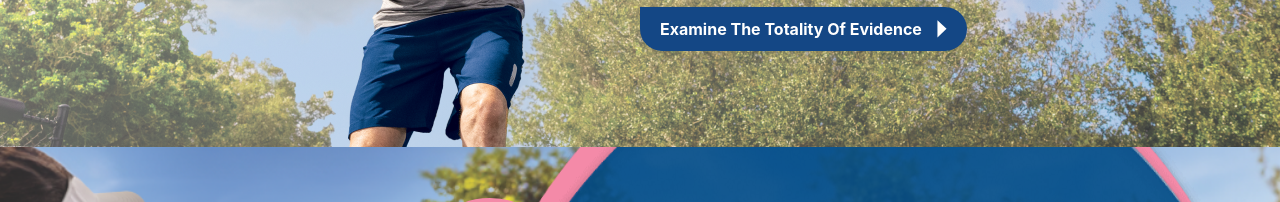
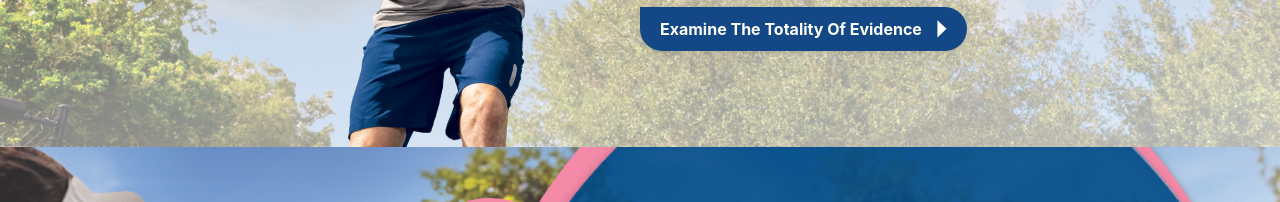
Before and after one commit to mahmoudelgamal/PYZCHIVA, a plain HTML site: page index.html in a window 1280 px wide. Shown: the part 353-555 px from the top of the page. Drawn offline with Linux system fonts and the light colour scheme.

Commit message:
fix background gradient

```diff
--- a/index.css
+++ b/index.css
@@ -25,9 +25,10 @@ button {
 }
 .hero {
   background-image: linear-gradient(
-      to top left,
-      rgba(255, 255, 255, 0.2),
-      rgba(255, 255, 255, 0.5)
+      to bottom right,
+      transparent,
+      rgba(255, 255, 255, 0.5),
+      rgba(255, 255, 255, 0.7)
     ),
     url("./assets/hero-image.png");
   background-repeat: no-repeat;
```
